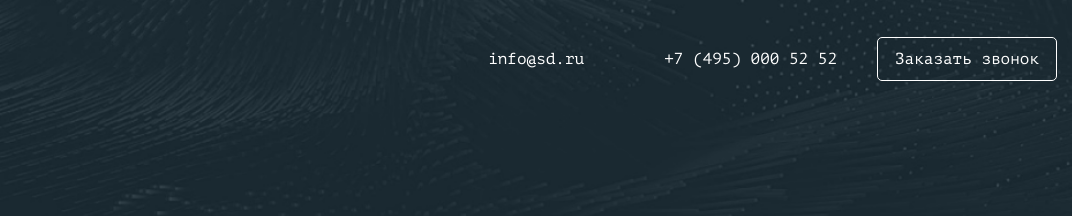
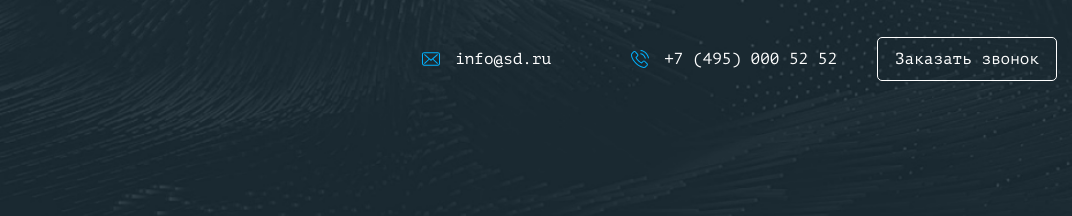
Before and after one commit to Electr0Bear/Smart_device, a website: page source/index.html in a window 1280 px wide. Shown: the top 216 px of the page, 208-1280 px from the left. Drawn offline with nearby package versions, Linux system fonts and the light colour scheme; files that its build step writes are made by us from their sources.

Commit message:
добавляет иконки в шапку

```diff
--- a/source/index.html
+++ b/source/index.html
@@ -22,11 +22,17 @@
           <ul class="header__nav-list list">
             <li class="header__nav-item">
               <a class="header__nav-link header__nav-email link" href="mailto:info@sd.ru">
+                <svg width="18" height="18">
+                  <use xlink:href="img/icons/sprite_auto.svg#icon-envelope"></use>
+                </svg>
                 <span>info@sd.ru</span>
               </a>
             </li>
             <li class="header__nav-item">
               <a class="header__nav-link header__nav-phone link" href="tel:+74950005252">
+                <svg width="18" height="18">
+                  <use xlink:href="img/icons/sprite_auto.svg#icon-phone"></use>
+                </svg>
                 <span>+7 (495) 000 52 52</span>
               </a>
             </li>
--- a/source/sass/blocks/header.scss
+++ b/source/sass/blocks/header.scss
@@ -60,13 +60,19 @@
 
 .header__nav-link {
   margin: 10px 40px;
-  display: block;
+  display: flex;
+  align-items: center;
   line-height: 18px;
   color: $white;
 }
 
 .header__nav-phone {
   white-space: nowrap;
+}
+
+.header__nav-link svg {
+  margin-right: 15px;
+  color: $basicBlue;
 }
 
 .header__nav-button {
```
Also changed, not shown: build/css/style.min.css, build/index.html, 1 other file.
